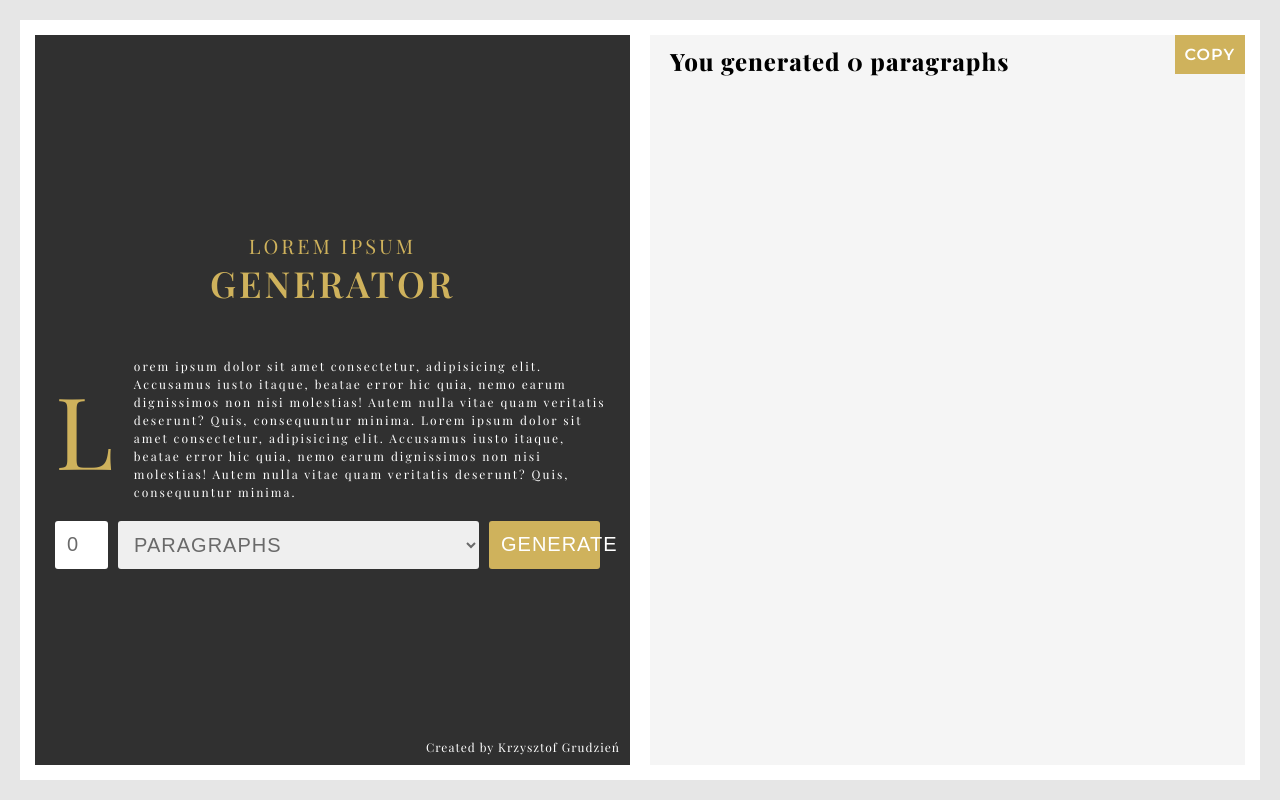
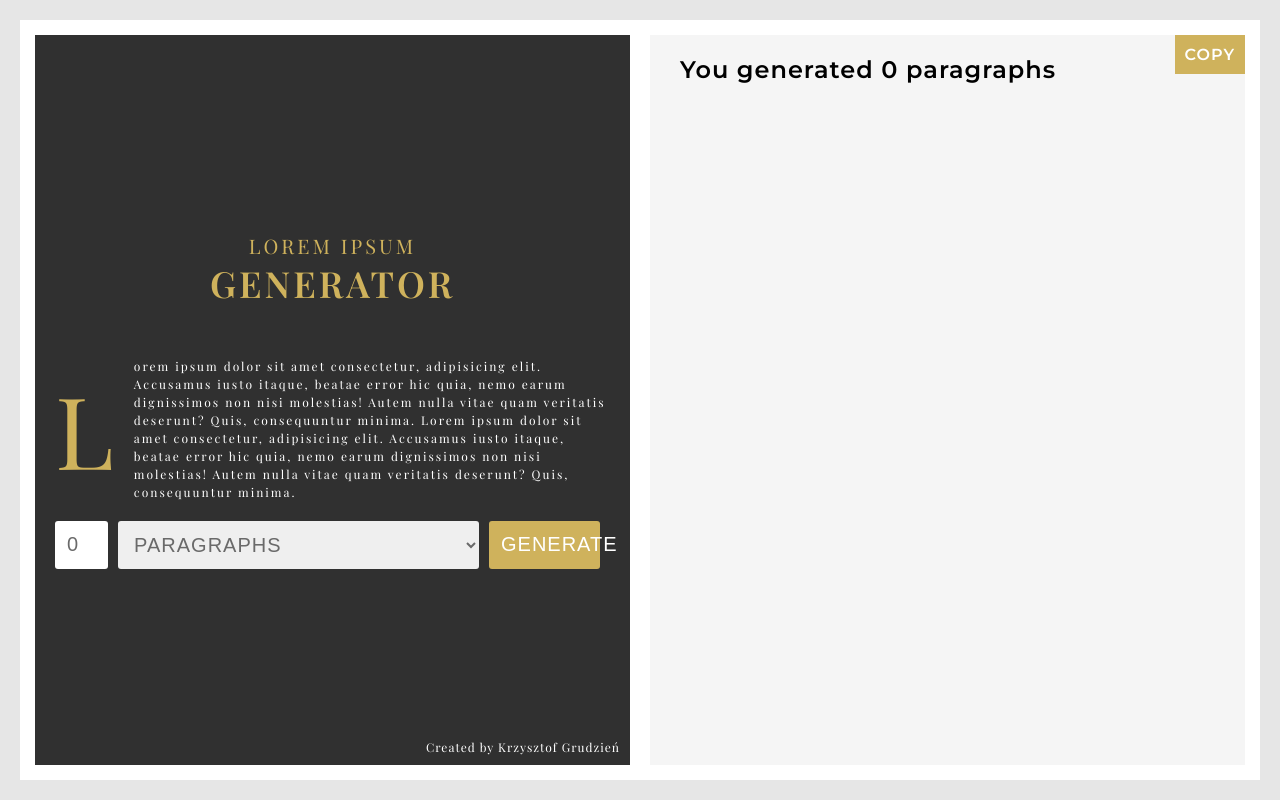
Before and after one commit to KrzysztofGrudzien/React-App-LoremiIpsumGenerator, a React (Create React App) app: page / in a window 1280 px wide. Built offline with nearby package versions, Linux system fonts and the light colour scheme; a web font is replaced by a local one.

Commit message:
fix styles

```diff
--- a/src/components/Data/Data.scss
+++ b/src/components/Data/Data.scss
@@ -7,9 +7,10 @@
   width: 50%;
 
   &__title {
+    font-family: Montserrat, sans-serif;
     margin-left: 1rem;
     letter-spacing: 1px;
-    padding: 1rem;
+    padding: 2rem;
     position: relative;
   }
 
@@ -26,9 +27,4 @@
     top: 0;
     right: 0;
   }
-
-  &__text {
-    padding: 1rem;
-    margin: 1rem;
-  }
 }
```
